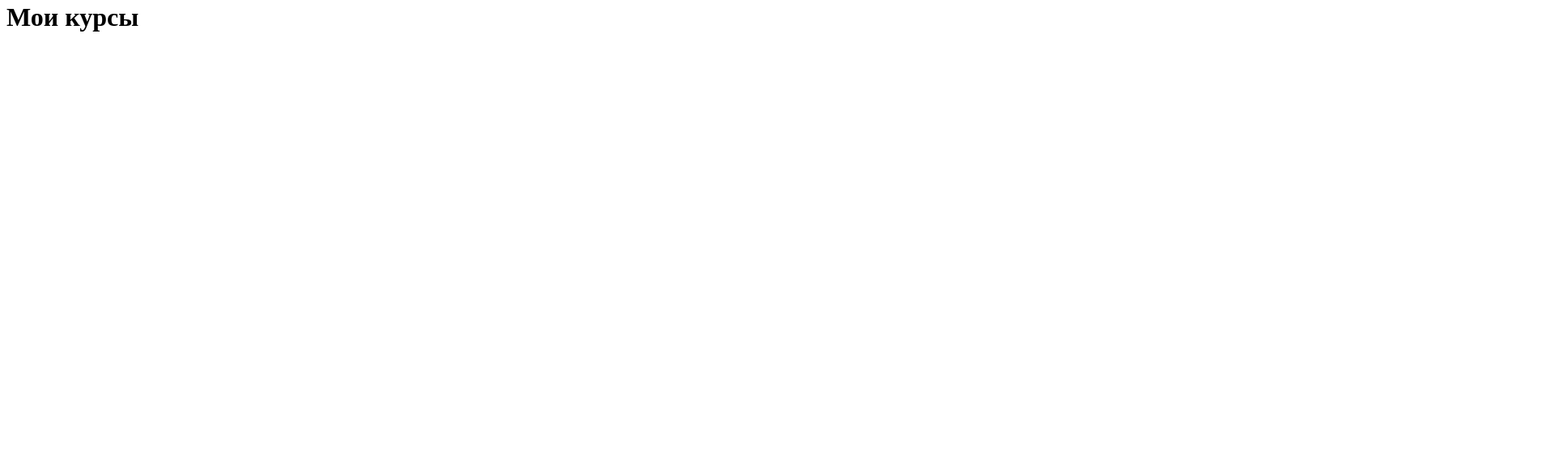
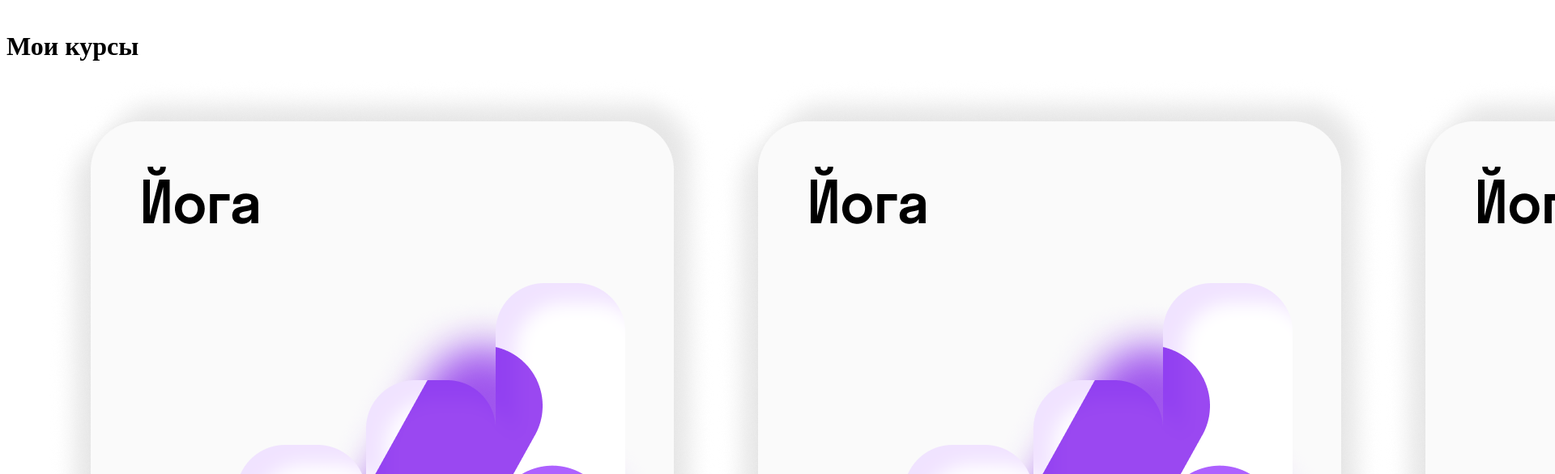
Before and after one commit to kennysyke/SkyProFit, a React (Create React App) app: page /account in a window 1280 px wide. Shown: the part 350-936 px from the top of the page at 81% size, 1920 px wide, since content can reach past the window. Before the commit the page ends 800 px from the top, so only its background shows below. Built offline with nearby package versions, Linux system fonts and the light colour scheme.

Commit message:
add profile page and login pass form

```diff
--- a/src/components/profile/Styles.js
+++ b/src/components/profile/Styles.js
@@ -111,3 +111,12 @@ export const ContainerCourse = styled.div`
     align-items: flex-start;
     flex-direction: column;
 `;
+
+export const CourseBox = styled.div`
+    max-width: 1160px;
+    margin: 0px auto;
+    position: relative;
+    display: flex;
+    align-items: flex-start;
+    flex-direction: row;
+`;
--- a/src/components/profile/newlogin.jsx
+++ b/src/components/profile/newlogin.jsx
@@ -19,5 +19,3 @@ function Newlogin() {
 
 )
 }
-
-export default Newlogin;
--- a/src/components/profile/newpas.jsx
+++ b/src/components/profile/newpas.jsx
@@ -20,5 +20,3 @@ function Newpas() {
         </Styled.ContainerForm>
   )
 }
-
-export default Newpas;
--- a/src/components/profile/profile.jsx
+++ b/src/components/profile/profile.jsx
@@ -1,5 +1,6 @@
 import React from 'react';
 import * as Styled from './Styles';
+import yoga from '../../images/courses-mini/yoga-card.png';
 // import Newlogin from './newlogin';
 // import Newpas from './newpas';
 
@@ -25,6 +26,22 @@ function Profile() {
 
       <Styled.ContainerCourse>
         <h1>Мои курсы</h1>
+        <Styled.CourseBox>
+        <img
+                  src={yoga}
+                  alt="Course yoga"
+                />
+                <img
+                  src={yoga}
+                  alt="Course yoga"
+                />
+                <img
+                  src={yoga}
+                  alt="Course yoga"
+                />
+
+        </Styled.CourseBox>
+
 
       </Styled.ContainerCourse>
 
--- a/src/pages/account/index.jsx
+++ b/src/pages/account/index.jsx
@@ -3,6 +3,10 @@ import Profile from "../../components/profile/profile";
 export const Account = () => {
     return (
       <div>
+        <header>
+          <div> Лого</div>
+          <div> Сергей со стрелочкой</div>
+        </header>
         <Profile/>
       </div>
     );
```
